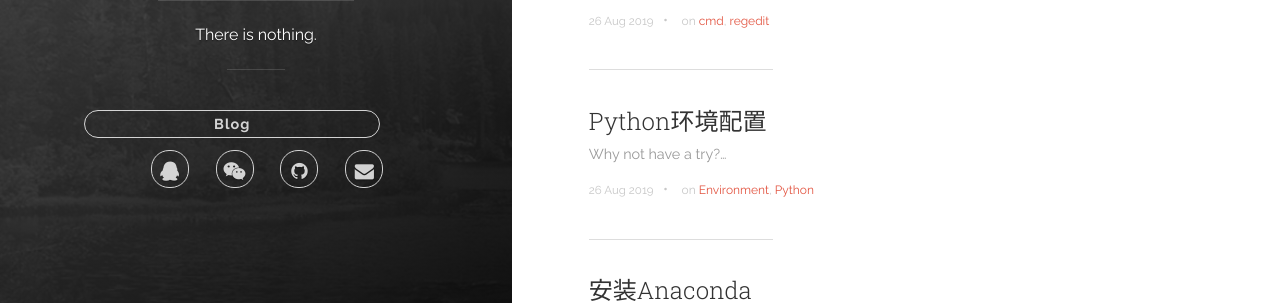
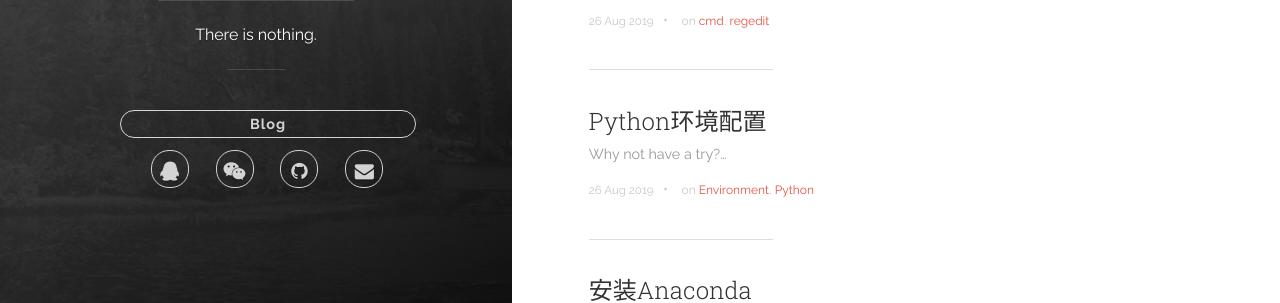
Before and after one commit to WilfredShen/WilfredShen.github.io, a Jekyll site: the page built from index.html, in a window 1280 px wide. Shown: the part 453-756 px from the top of the page. Built offline with Jekyll 4.4.1, drawn with Linux system fonts in a browser that asks for light colours; the list of posts is cut into pages by our own code.

Commit message:
Update main.scss

```diff
--- a/static/css/main.scss
+++ b/static/css/main.scss
@@ -369,7 +369,7 @@ pre.highlight code,
     .navigation__item.blogs-btn a {
       width: 80%;
       padding: 5px 0;
-      margin: 0; }
+      margin: 0 auto; }
 
 .navigation-icons {
   display: inline-block;
```
